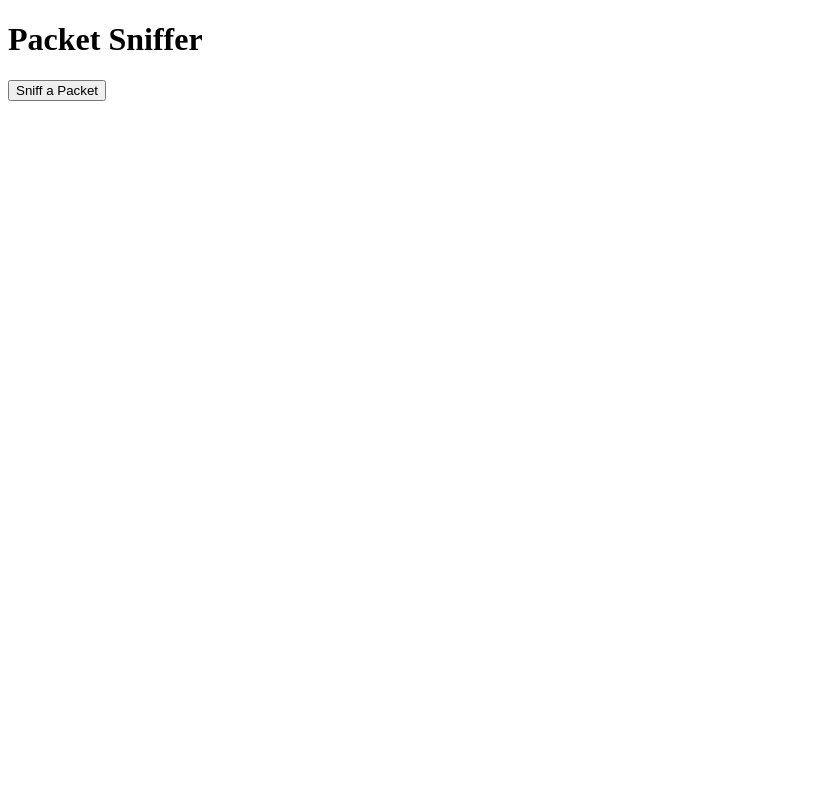
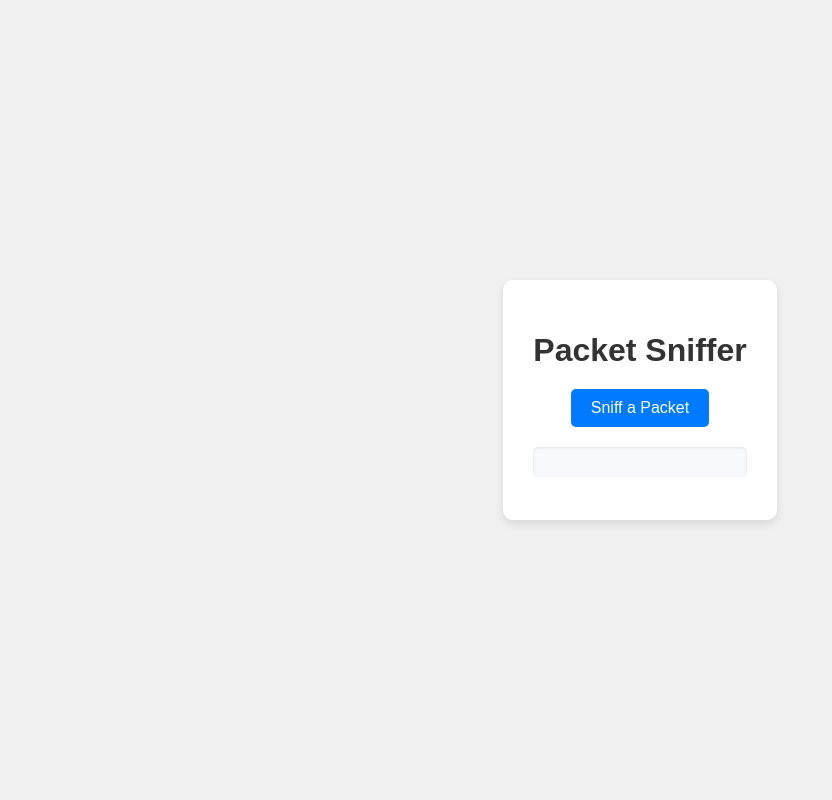
Before and after one commit to JavorLektor/sniffapp, a Flask app: page / in a window 1280 px wide. Shown: the whole page, without its empty margins (0-832 px from the left). Run offline with Flask 3, Linux system fonts and the light colour scheme.

Commit message:
Nicer look.

```diff
--- a/templates/index.html
+++ b/templates/index.html
@@ -3,6 +3,57 @@
 <head>
     <meta charset="UTF-8">
     <title>Packet Sniffer</title>
+    <style>
+        body {
+            background-color: #f0f0f0; /* Light gray background */
+            display: flex;
+            justify-content: center;
+            align-items: center;
+            height: 100vh;
+            font-family: Arial, sans-serif;
+            margin: 0;
+        }
+
+        .container {
+            text-align: center;
+            background-color: #ffffff; /* White background for content */
+            padding: 30px;
+            border-radius: 10px;
+            box-shadow: 0 4px 8px rgba(0, 0, 0, 0.1);
+        }
+
+        h1 {
+            color: #333;
+            margin-bottom: 20px;
+        }
+
+        button {
+            background-color: #007bff; /* Blue button color */
+            color: #fff;
+            border: none;
+            border-radius: 5px;
+            padding: 10px 20px;
+            cursor: pointer;
+            font-size: 16px;
+            transition: background-color 0.3s ease;
+        }
+
+        button:hover {
+            background-color: #0056b3; /* Darker blue on hover */
+        }
+
+        #result {
+            background-color: #f8f9fa; /* Light gray for pre block */
+            color: #333;
+            padding: 15px;
+            border-radius: 5px;
+            text-align: left;
+            margin-top: 20px;
+            overflow-x: auto;
+            white-space: pre-wrap;
+            box-shadow: inset 0 1px 3px rgba(0, 0, 0, 0.1);
+        }
+    </style>
     <script>
         async function sniffPacket() {
             // Send a POST request to the Flask server
@@ -19,8 +70,10 @@
     </script>
 </head>
 <body>
-    <h1>Packet Sniffer</h1>
-    <button onclick="sniffPacket()">Sniff a Packet</button>
-    <pre id="result"></pre>
+    <div class="container">
+        <h1>Packet Sniffer</h1>
+        <button onclick="sniffPacket()">Sniff a Packet</button>
+        <pre id="result"></pre>
+    </div>
 </body>
 </html>
```
